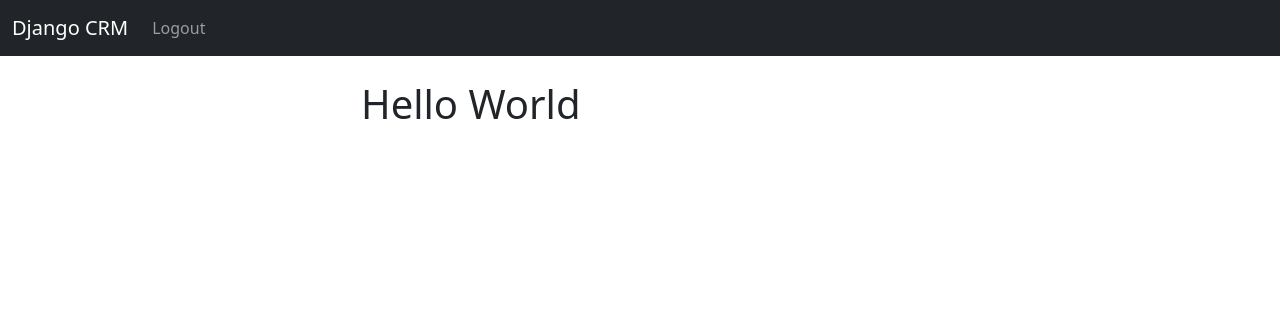
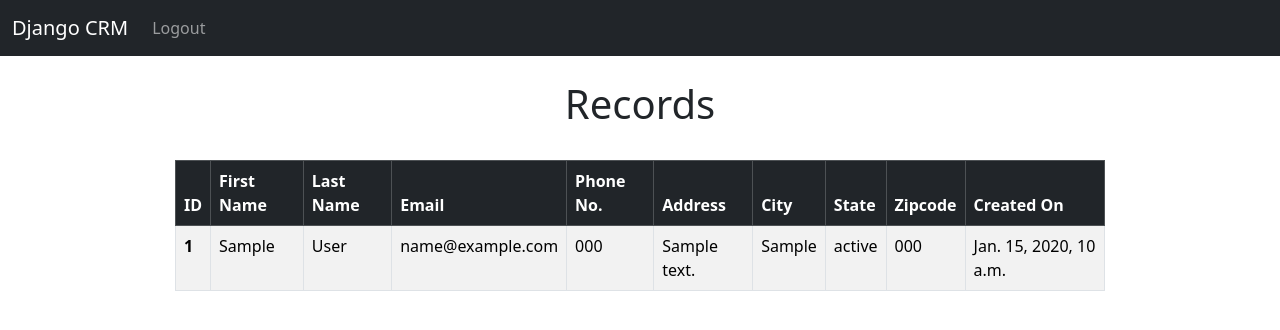
Before and after one commit to Suraj5260/DjangoCRM, a Django app: page / in a window 1280 px wide. Shown: the top 330 px of the page. Run offline with Django 5.2, Linux system fonts and the light colour scheme; a user stored in the database is signed in; tables that the repository leaves empty hold one stand-in row (values such as "Sample post").

Commit message:
Update home view and template to display user records after login

```diff
--- a/website/templates/home.html
+++ b/website/templates/home.html
@@ -2,15 +2,53 @@
 
 {% block content %}
 
-<div class="col-md-6 offset-md-3">
+<div class="d-flex justify-content-center ">
+    <div class="col-md-10">
+        {% if user.is_authenticated %}
+        <h1 class="text-center">Records</h1>
+        <br>
 
-    {% if user.is_authenticated %}
-
-    <h1>Hello World</h1>
-
+        {% if records %}
+        <div class="table-responsive">
+            <table class="table table-bordered table-hover table-striped table-bordered ">
+                <thead class="table-dark">
+                    <tr>
+                        <th scope="col">ID</th>
+                        <th scope="col">First Name</th>
+                        <th scope="col">Last Name</th>
+                        <th scope="col">Email</th>
+                        <th scope="col">Phone No.</th>
+                        <th scope="col">Address</th>
+                        <th scope="col">City</th>
+                        <th scope="col">State</th>
+                        <th scope="col">Zipcode</th>
+                        <th scope="col">Created On</th>
+                    </tr>
+                </thead>
+                <tbody>
+                    {% for record in records %}
+                    <tr>
+                        <th scope="row">{{ record.id }}</th>
+                        <td>{{ record.first_name }}</td>
+                        <td>{{ record.last_name }}</td>
+                        <td>{{ record.email }}</td>
+                        <td>{{ record.phone }}</td>
+                        <td>{{ record.address }}</td>
+                        <td>{{ record.city }}</td>
+                        <td>{{ record.state }}</td>
+                        <td>{{ record.zipcode }}</td>
+                        <td>{{ record.created_at }}</td>
+                    </tr>
+                    {% endfor %}
+                </tbody>
+            </table>
+        </div>
+        {% else %}
+        <p class="text-center">No records found.</p>
+        {% endif %}
         {% else %}
 
-    <h1>Login</h1>
+        <h1 class="text-center">Login</h1>
         <br />
         <form method="POST" action="{% url 'home' %}">
             {% csrf_token %}
@@ -19,15 +57,14 @@
             </div>
             <br>
             <div class="mb-3">
-            <input type="password" class="form-control" name="password" placeholder="password" required />
+                <input type="password" class="form-control" name="password" placeholder="Password" required />
             </div>
             <br>
-        <button type="submit" class="btn btn-secondary">Login</button>
+            <button type="submit" class="btn btn-secondary w-100">Login</button>
         </form>
 
         {% endif %}
-
+    </div>
 </div>
 
-
 {% endblock %}
--- a/website/views.py
+++ b/website/views.py
@@ -2,9 +2,11 @@ from django.shortcuts import render, redirect
 from django.contrib.auth import authenticate, login, logout
 from django.contrib import messages
 from .forms import SignUpForm
+from .models import Record
 
 
 def home(request):
+    records = Record.objects.all()
     # check to see if logging in
     if request.method == 'POST':
         username = request.POST['username']
@@ -22,7 +24,7 @@ def home(request):
             return redirect('home')
 
     else:
-        return render(request, 'home.html', {})
+        return render(request, 'home.html', {'records': records})
 
 
 def logout_user(request):
```
Lines whose indentation alone changed are shown as unchanged.
